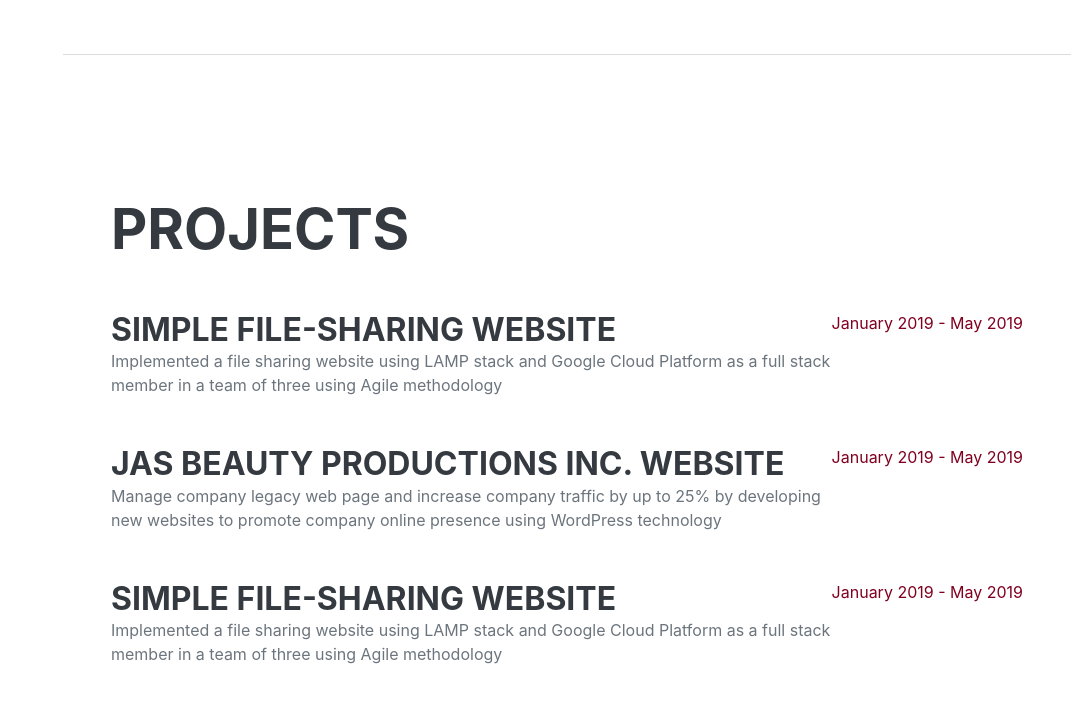
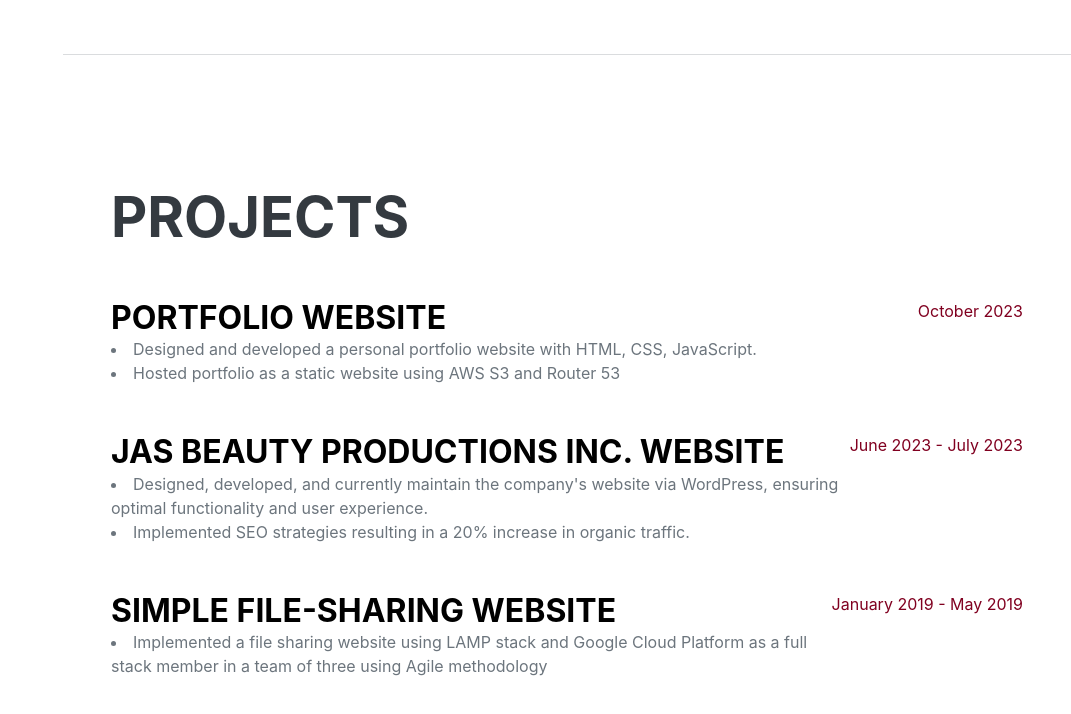
Before and after one commit to khangbpdang/My-Portfolio-Website, a plain HTML site: page index.html in a window 1280 px wide. Shown: the part 3642-4356 px from the top of the page, without its empty margins (209-1280 px from the left). Drawn offline with nearby package versions, Linux system fonts and the light colour scheme; a web font is replaced by a local one.

Commit message:
"Added README.md & small changes"

```diff
--- a/index.html
+++ b/index.html
@@ -138,29 +138,37 @@
                     <h2 class="mb-5">Projects</h2>
                     <div class="d-flex flex-column flex-md-row justify-content-between mb-5">
                         <div class="flex-grow-1">
-                            <h3 class="mb-0">Simple File-sharing Website</h3>
-                            <div>Implemented a file sharing website using LAMP stack and Google Cloud Platform as a full stack member
-                                 in a team of three using Agile methodology
+                            <h3 class="mb-0"><a class="customized-a" href="https://khangdpdang.com">Portfolio Website</a>  </h3>
+                            <div>
+                                    <li>Designed and developed a personal portfolio website with HTML, CSS, JavaScript.
+                                    </li>
+                                    <li>Hosted portfolio as a static website using AWS S3 and Router 53</li>
                             </div>
                         </div>
-                        <div class="flex-shrink-0"><span class="text-primary">January 2019 - May 2019</span></div>
+                        <div class="flex-shrink-0"><span class="text-primary">October 2023</span></div>
+                    </div>
+                    <div class="d-flex flex-column flex-md-row justify-content-between mb-5">
+                        <div class="flex-grow-1">
+                            <h3 class="mb-0"><a class="customized-a" href="https://jasbeautyproductionsinc.com">Jas Beauty Productions Inc. Website</a> </h3>
+                            <div>
+                                <li>
+                                    Designed, developed, and currently maintain the company's website via WordPress, ensuring optimal functionality and user experience.
+                                </li>
+                                <li>
+                                    Implemented SEO strategies resulting in a 20% increase in organic traffic.
+                                </li>
+                            </div>
+                        </div>
+                        <div class="flex-shrink-0"><span class="text-primary">June 2023 - July 2023</span></div>
                     </div>
 
                     <div class="d-flex flex-column flex-md-row justify-content-between mb-5">
                         <div class="flex-grow-1">
-                            <h3 class="mb-0">Jas Beauty Productions Inc. Website</h3>
-                            <div>Manage company legacy web page and increase company traffic by up to 25% by developing new websites to promote
-                                company online presence using WordPress technology
-                            </div>
-                        </div>
-                        <div class="flex-shrink-0"><span class="text-primary">January 2019 - May 2019</span></div>
-                    </div>
-
-                    <div class="d-flex flex-column flex-md-row justify-content-between mb-5">
-                        <div class="flex-grow-1">
-                            <h3 class="mb-0">Simple File-sharing Website</h3>
-                            <div>Implemented a file sharing website using LAMP stack and Google Cloud Platform as a full stack member
-                                 in a team of three using Agile methodology
+                            <h3 class="mb-0"><a class="customized-a" href="https://github.com/khangbpdang/File-Sharing">Simple File-sharing Website</a></h3>
+                            <div>
+                                <li>Implemented a file sharing website using LAMP stack and Google Cloud Platform as a full stack member
+                                    in a team of three using Agile methodology
+                                </li>
                             </div>
                         </div>
                         <div class="flex-shrink-0"><span class="text-primary">January 2019 - May 2019</span></div>
```
Also changed, not shown: css/styles.css, 1 other file.
